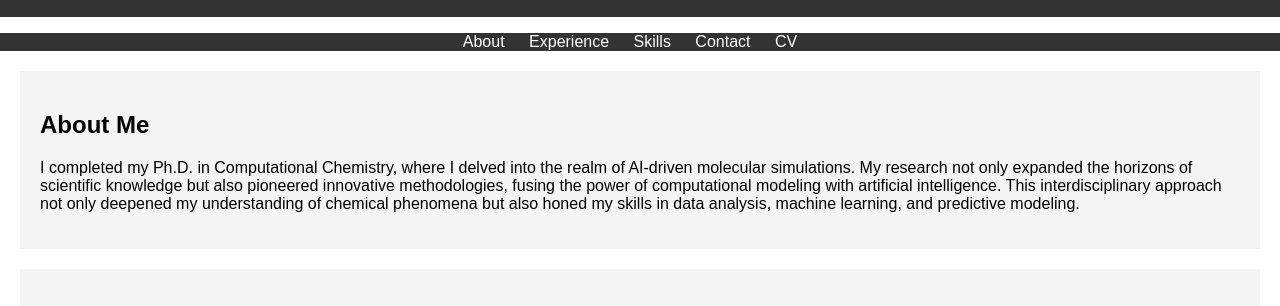
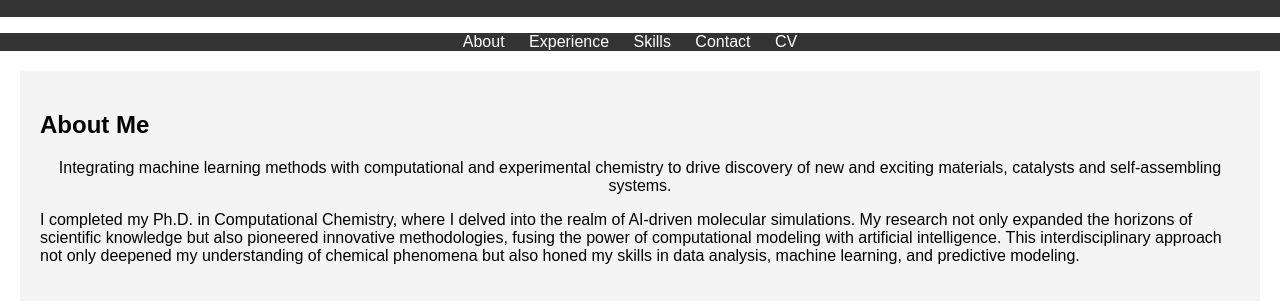
Before and after one commit to avanteijlingen/avanteijlingen.github.io, a plain HTML site: page index.html in a window 1280 px wide. Shown: the part 95-401 px from the top of the page. Drawn offline with Linux system fonts and the light colour scheme.

Commit message:
updated index

```diff
--- a/index.html
+++ b/index.html
@@ -21,6 +21,7 @@
     </nav>
     <section id="about">
         <h2>About Me</h2>
+		<center>Integrating machine learning methods with computational and experimental chemistry to drive discovery of new and exciting materials, catalysts and self-assembling systems.</center>
         <p>I completed my Ph.D. in Computational Chemistry, where I delved into the realm of AI-driven molecular simulations. My research not only expanded the horizons of scientific knowledge but also pioneered innovative methodologies, fusing the power of computational modeling with artificial intelligence. This interdisciplinary approach not only deepened my understanding of chemical phenomena but also honed my skills in data analysis, machine learning, and predictive modeling.</p>
     </section>
     <section id="skills">
```
Also changed, not shown: 1 other file.
